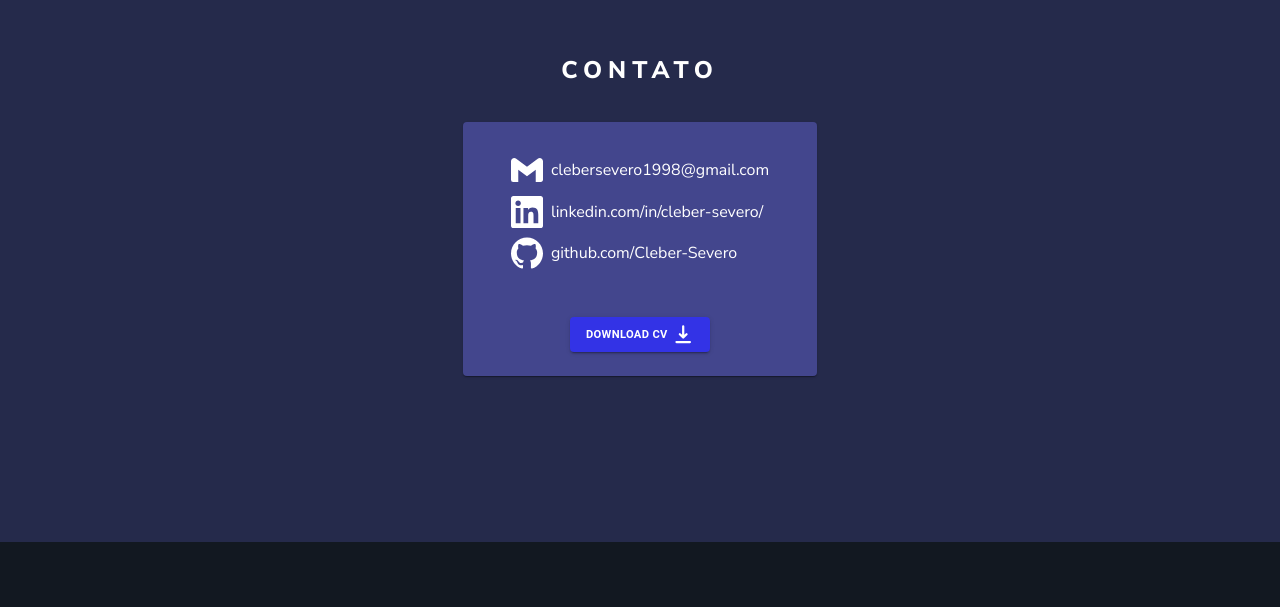
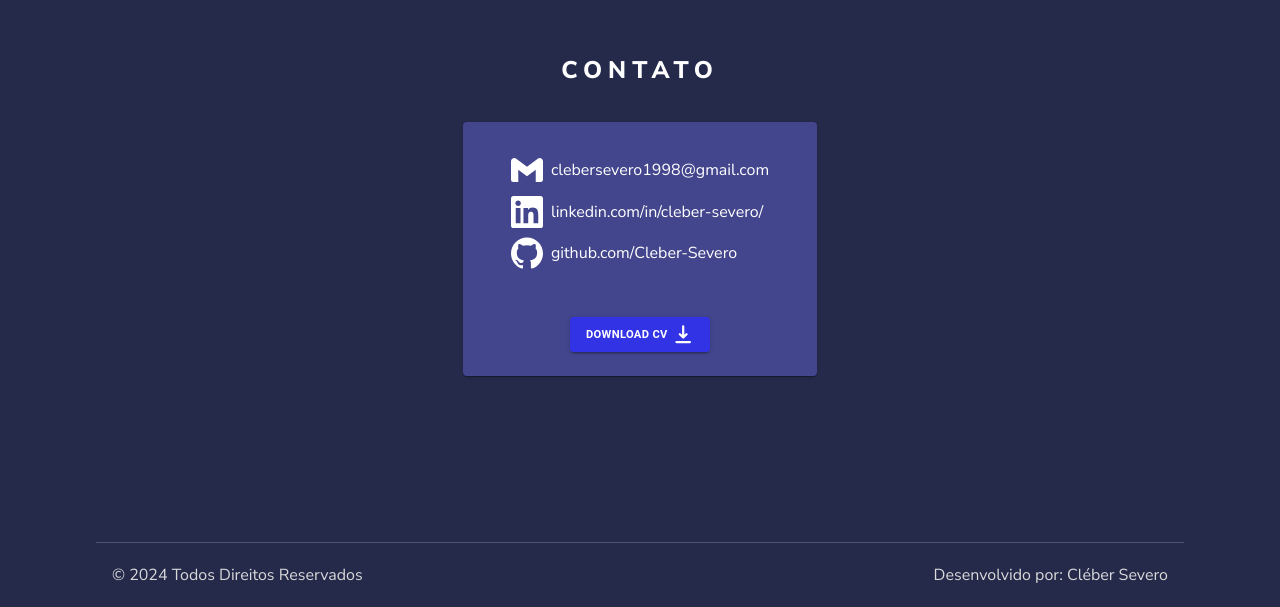
Before and after one commit to Cleber-Severo/my-portfolio, a React (Vite) app: page / in a window 1280 px wide. Shown: the part 2446-3053 px from the top of the page. Before the commit the page ends 2988 px from the top, so only its background shows below. Built offline with nearby package versions, Linux system fonts and the light colour scheme; a web font is replaced by a local one.

Commit message:
feat: add footer

```diff
--- a/src/App.tsx
+++ b/src/App.tsx
@@ -2,6 +2,7 @@ import './App.css';
 import { Animation } from './components/Animation';
 import Contact from './components/Contact';
 import Experiences from './components/Experiences';
+import Footer from './components/Footer';
 import Header from './components/Header';
 import Hero from './components/Hero';
 import Projects from './components/Projects';
@@ -19,6 +20,7 @@ const App = () => {
         <Projects />
         <Experiences />
         <Contact />
+        <Footer />
       </main>
     </div>
   );
--- /dev/null
+++ b/src/components/Footer.tsx
@@ -0,0 +1,23 @@
+const Footer = () => {
+  const date = new Date();
+
+  const currentYear = date.getFullYear();
+
+  return (
+    <footer
+      style={{
+        color: '#d9d9d9',
+        borderTop: '1px solid rgba(255,255,255, 0.2)',
+        display: 'flex',
+        justifyContent: 'space-between',
+        padding: '1.5rem 1rem',
+        width: '100%',
+      }}
+    >
+      <h3>&copy; {currentYear} Todos Direitos Reservados</h3>
+      <h3>Desenvolvido por: Cléber Severo</h3>
+    </footer>
+  );
+};
+
+export default Footer;
```
